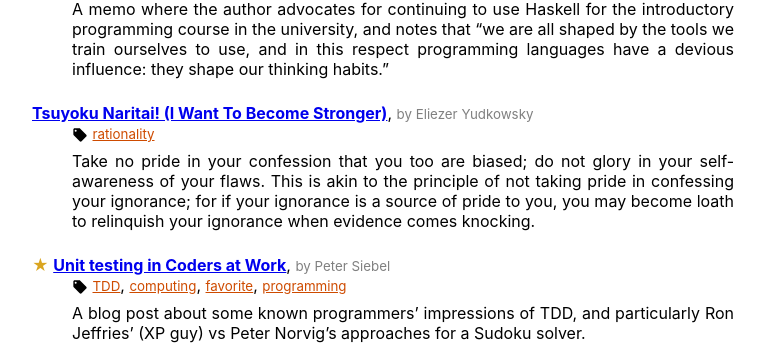
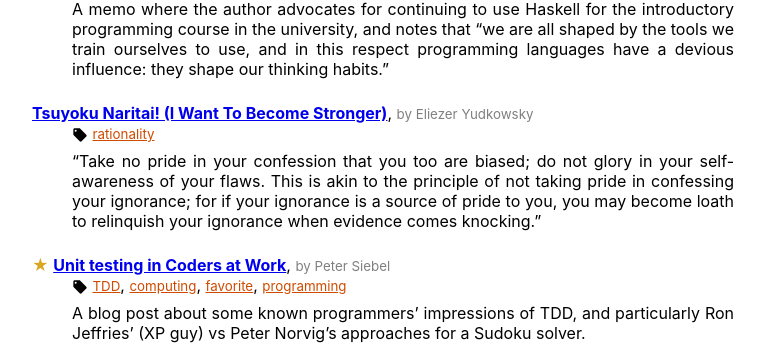
Before and after one commit to hanjos/hanjos.github.io, a Jekyll site: the page built from bookmarks.md, in a window 1280 px wide and 900 px high, scrolled down 9589 px. Shown: the part 109-454 px from the top of the window, without its empty margins (324-1089 px from the left). Built offline with Jekyll 4.4.1, drawn with Linux system fonts in a browser that asks for light colours.

Commit message:
Consertando as aspas.

```diff
--- a/_data/bookmarks.yml
+++ b/_data/bookmarks.yml
@@ -453,5 +453,5 @@
 - url: https://www.lesswrong.com/posts/DoLQN5ryZ9XkZjq5h/tsuyoku-naritai-i-want-to-become-stronger
   title: Tsuyoku Naritai! (I Want To Become Stronger)
   authors: Eliezer Yudkowsky
-  description: "Take no pride in your confession that you too are biased; do not glory in your self-awareness of your flaws. This is akin to the principle of not taking pride in confessing your ignorance; for if your ignorance is a source of pride to you, you may become loath to relinquish your ignorance when evidence comes knocking."
+  description: '"Take no pride in your confession that you too are biased; do not glory in your self-awareness of your flaws. This is akin to the principle of not taking pride in confessing your ignorance; for if your ignorance is a source of pride to you, you may become loath to relinquish your ignorance when evidence comes knocking."'
   tags: ['rationality']
```
